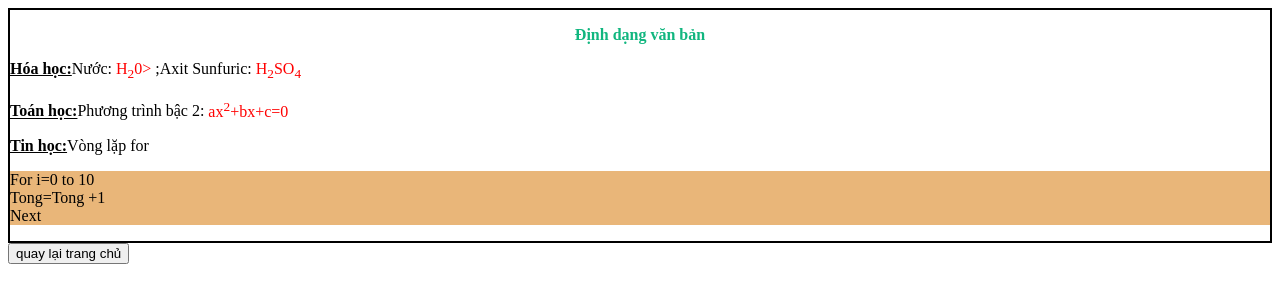
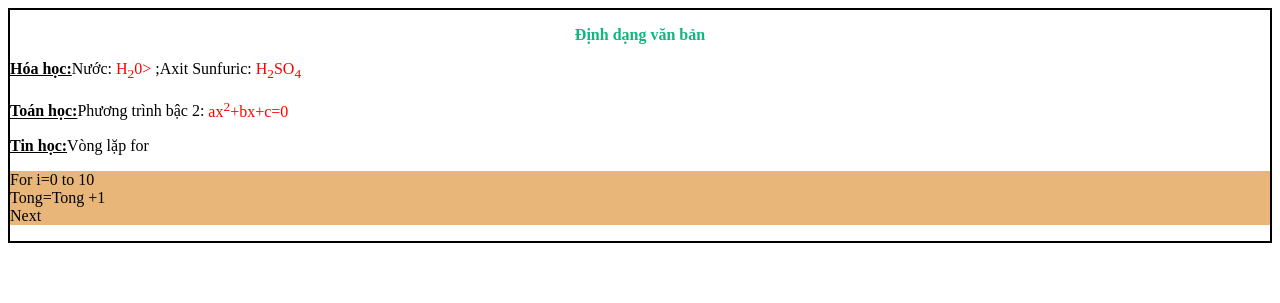
Before and after one commit to htccnam/quanlysieuthi, a PHP site: page /intro.php in a window 1280 px wide. Shown: the top 303 px of the page. Run offline with PHP 8.4, Linux system fonts and the light colour scheme.

Commit message:
xóa button test thử nhập code

```diff
--- a/intro.php
+++ b/intro.php
@@ -31,8 +31,6 @@
         </div>
 
     </div>
-    <button onclick="window.location.href='http://localhost/web_study/excerciseCollection.html'">quay lại trang
-        chủ</button>
 </body>
 
 </html>
```
